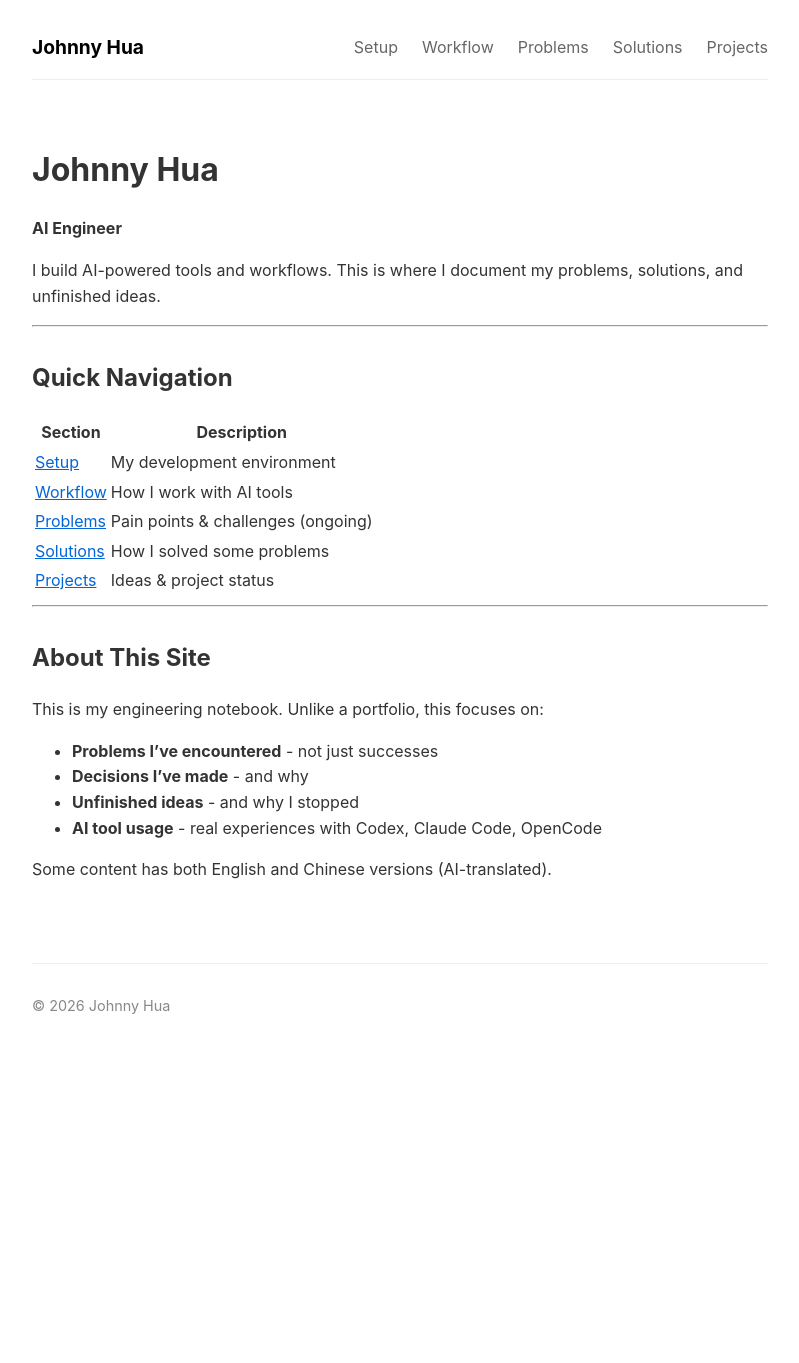
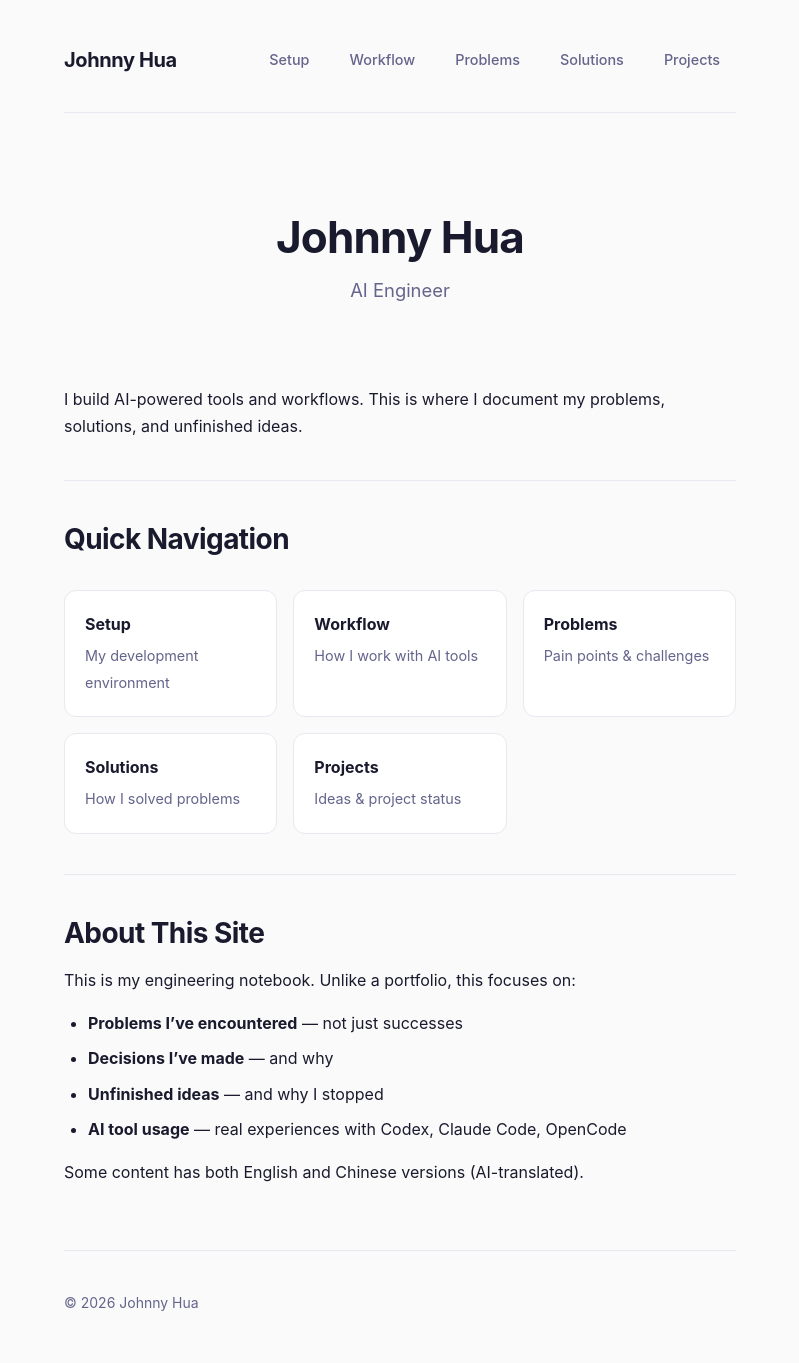
Before and after one commit to JohnnyHua/JohnnyHua.github.io, a Jekyll site: the page built from index.md, in a window 1280 px wide. Shown: the whole page, without its empty margins (240-1039 px from the left). Built offline with Jekyll 4.4.1, drawn with Linux system fonts in a browser that asks for light colours; before the commit the page ends 1064 px from its top, so only the background shows below that.

Commit message:
Enhance CSS: modern minimalist design with dark mode

```diff
--- a/assets/css/style.css
+++ b/assets/css/style.css
@@ -1,89 +1,368 @@
 /* Base */
+:root {
+  --font-sans: -apple-system, BlinkMacSystemFont, "Segoe UI", Roboto, "Helvetica Neue", Arial, sans-serif;
+  --font-mono: "SF Mono", "Fira Code", "JetBrains Mono", Consolas, monospace;
+  --color-text: #1a1a2e;
+  --color-text-secondary: #64648c;
+  --color-bg: #fafafa;
+  --color-card: #ffffff;
+  --color-border: #e8e8f0;
+  --color-accent: #6366f1;
+  --color-accent-hover: #4f46e5;
+  --color-code-bg: #f6f8fa;
+  --shadow-sm: 0 1px 2px rgba(0, 0, 0, 0.04);
+  --shadow-md: 0 4px 12px rgba(0, 0, 0, 0.08);
+  --radius: 12px;
+  --radius-sm: 8px;
+}
+
+@media (prefers-color-scheme: dark) {
+  :root {
+    --color-text: #e8e8f0;
+    --color-text-secondary: #9898b8;
+    --color-bg: #0f0f1a;
+    --color-card: #1a1a2e;
+    --color-border: #2a2a40;
+    --color-code-bg: #1f1f35;
+  }
+}
+
 * { box-sizing: border-box; }
+
+html {
+  scroll-behavior: smooth;
+}
+
 body {
-  font-family: -apple-system, BlinkMacSystemFont, "Segoe UI", Roboto, "Helvetica Neue", Arial, sans-serif;
-  line-height: 1.6;
-  max-width: 800px;
+  font-family: var(--font-sans);
+  font-size: 16px;
+  line-height: 1.7;
+  max-width: 720px;
   margin: 0 auto;
-  padding: 2rem;
-  color: #333;
+  padding: 2rem 1.5rem;
+  background: var(--color-bg);
+  color: var(--color-text);
+  -webkit-font-smoothing: antialiased;
 }
 
 /* Header */
+header {
+  margin-bottom: 3rem;
+  padding-bottom: 1.5rem;
+  border-bottom: 1px solid var(--color-border);
+}
+
 header nav {
   display: flex;
   justify-content: space-between;
   align-items: center;
-  padding-bottom: 1rem;
-  border-bottom: 1px solid #eee;
+  flex-wrap: wrap;
+  gap: 1rem;
 }
+
+.logo {
+  font-weight: 700;
+  font-size: 1.25rem;
+  color: var(--color-text);
+  text-decoration: none;
+  letter-spacing: -0.02em;
+}
+
 header nav ul {
   list-style: none;
   display: flex;
-  gap: 1.5rem;
+  gap: 0.5rem;
   margin: 0;
   padding: 0;
 }
-header nav a { text-decoration: none; color: #666; }
-header nav a:hover { color: #000; }
-.logo { font-weight: bold; font-size: 1.2rem; color: #000; }
 
-/* Content */
-main { min-height: 60vh; padding: 2rem 0; }
-h1, h2, h3 { margin-top: 2rem; }
-a { color: #0366d6; }
+header nav ul li a {
+  display: inline-block;
+  padding: 0.5rem 1rem;
+  color: var(--color-text-secondary);
+  text-decoration: none;
+  font-size: 0.9rem;
+  font-weight: 500;
+  border-radius: var(--radius-sm);
+  transition: all 0.2s ease;
+}
+
+header nav ul li a:hover {
+  color: var(--color-text);
+  background: var(--color-code-bg);
+}
+
+/* Typography */
+h1, h2, h3, h4 {
+  margin-top: 2.5rem;
+  margin-bottom: 1rem;
+  font-weight: 700;
+  letter-spacing: -0.02em;
+  line-height: 1.3;
+}
+
+h1 { font-size: 2.25rem; }
+h2 { font-size: 1.75rem; }
+h3 { font-size: 1.35rem; }
+h4 { font-size: 1.1rem; }
+
+p { margin: 1rem 0; }
+
+a {
+  color: var(--color-accent);
+  text-decoration: none;
+  transition: color 0.2s ease;
+}
+
+a:hover { color: var(--color-accent-hover); }
+
+/* Code */
 code {
-  background: #f6f8fa;
-  padding: 0.2em 0.4em;
-  border-radius: 3px;
-  font-size: 0.9em;
+  font-family: var(--font-mono);
+  font-size: 0.875em;
+  background: var(--color-code-bg);
+  padding: 0.2em 0.5em;
+  border-radius: 6px;
 }
+
 pre {
-  background: #f6f8fa;
-  padding: 1rem;
-  border-radius: 6px;
+  font-family: var(--font-mono);
+  font-size: 0.875rem;
+  background: var(--color-code-bg);
+  padding: 1.25rem;
+  border-radius: var(--radius);
   overflow-x: auto;
+  margin: 1.5rem 0;
+  border: 1px solid var(--color-border);
 }
-pre code { padding: 0; background: none; }
 
-/* Cards for lists */
-.card-list { list-style: none; padding: 0; }
+pre code {
+  padding: 0;
+  background: none;
+  font-size: inherit;
+}
+
+/* Blockquote */
+blockquote {
+  margin: 1.5rem 0;
+  padding: 1rem 1.5rem;
+  border-left: 4px solid var(--color-accent);
+  background: var(--color-code-bg);
+  border-radius: 0 var(--radius-sm) var(--radius-sm) 0;
+  color: var(--color-text-secondary);
+}
+
+blockquote p:last-child { margin-bottom: 0; }
+
+/* Lists */
+ul, ol {
+  padding-left: 1.5rem;
+  margin: 1rem 0;
+}
+
+li { margin: 0.5rem 0; }
+
+/* Tables */
+table {
+  width: 100%;
+  border-collapse: collapse;
+  margin: 1.5rem 0;
+  font-size: 0.95rem;
+}
+
+th, td {
+  padding: 0.75rem 1rem;
+  text-align: left;
+  border-bottom: 1px solid var(--color-border);
+}
+
+th {
+  font-weight: 600;
+  color: var(--color-text-secondary);
+  font-size: 0.85rem;
+  text-transform: uppercase;
+  letter-spacing: 0.05em;
+}
+
+tr:hover td { background: var(--color-code-bg); }
+
+/* Cards */
 .card {
-  border: 1px solid #eee;
-  border-radius: 8px;
-  padding: 1rem 1.5rem;
+  display: block;
+  background: var(--color-card);
+  border: 1px solid var(--color-border);
+  border-radius: var(--radius);
+  padding: 1.5rem;
   margin-bottom: 1rem;
-  transition: box-shadow 0.2s;
+  text-decoration: none;
+  color: var(--color-text);
+  transition: all 0.2s ease;
+  box-shadow: var(--shadow-sm);
 }
-.card:hover { box-shadow: 0 2px 8px rgba(0,0,0,0.1); }
-.card h3 { margin: 0 0 0.5rem; }
-.card p { margin: 0; color: #666; }
-.card .status {
+
+.card:hover {
+  border-color: var(--color-accent);
+  box-shadow: var(--shadow-md);
+  transform: translateY(-2px);
+}
+
+.card h3 {
+  margin: 0 0 0.5rem;
+  font-size: 1.15rem;
+  color: var(--color-text);
+}
+
+.card p {
+  margin: 0;
+  color: var(--color-text-secondary);
+  font-size: 0.95rem;
+}
+
+.card-list {
+  list-style: none;
+  padding: 0;
+  margin: 1.5rem 0;
+}
+
+/* Status badges */
+.status {
   display: inline-block;
-  padding: 0.2rem 0.6rem;
-  border-radius: 12px;
-  font-size: 0.8rem;
-  margin-left: 0.5rem;
+  padding: 0.25rem 0.75rem;
+  border-radius: 20px;
+  font-size: 0.75rem;
+  font-weight: 600;
+  text-transform: uppercase;
+  letter-spacing: 0.05em;
 }
-.status.pending { background: #fff3cd; color: #856404; }
-.status.in-progress { background: #cce5ff; color: #004085; }
-.status.solved { background: #d4edda; color: #155724; }
-.status.paused { background: #f8d7da; color: #721c24; }
+
+.status.pending { background: #fef3c7; color: #92400e; }
+.status.in-progress { background: #dbeafe; color: #1e40af; }
+.status.solved { background: #d1fae5; color: #065f46; }
+.status.paused { background: #fee2e2; color: #991b1b; }
+.status.complete { background: #d1fae5; color: #065f46; }
+.status.abandoned { background: #f3f4f6; color: #4b5563; }
 
 /* Tags */
-.tags { color: #888; font-size: 0.9rem; }
+.tags, .meta .tags {
+  display: inline-flex;
+  gap: 0.5rem;
+  flex-wrap: wrap;
+  color: var(--color-text-secondary);
+  font-size: 0.85rem;
+}
+
+/* Post meta */
+.post-header {
+  margin-bottom: 2rem;
+  padding-bottom: 1.5rem;
+  border-bottom: 1px solid var(--color-border);
+}
+
+.post-header h1 { margin-top: 0; }
+
+.meta {
+  display: flex;
+  gap: 1.5rem;
+  align-items: center;
+  color: var(--color-text-secondary);
+  font-size: 0.9rem;
+  margin-top: 0.75rem;
+}
+
+.meta time {
+  font-variant-numeric: tabular-nums;
+}
+
+/* HR */
+hr {
+  border: none;
+  height: 1px;
+  background: var(--color-border);
+  margin: 2.5rem 0;
+}
 
 /* Footer */
 footer {
-  border-top: 1px solid #eee;
-  padding-top: 1rem;
-  margin-top: 2rem;
-  color: #888;
+  margin-top: 4rem;
+  padding-top: 1.5rem;
+  border-top: 1px solid var(--color-border);
+  color: var(--color-text-secondary);
+  font-size: 0.875rem;
+}
+
+/* Hero section */
+.hero {
+  text-align: center;
+  padding: 3rem 0;
+  margin-bottom: 2rem;
+}
+
+.hero h1 {
+  font-size: 2.75rem;
+  margin-top: 0;
+  margin-bottom: 0.5rem;
+}
+
+.hero .tagline {
+  color: var(--color-text-secondary);
+  font-size: 1.15rem;
+  margin: 0;
+}
+
+/* Quick nav grid */
+.quick-nav {
+  display: grid;
+  grid-template-columns: repeat(auto-fit, minmax(200px, 1fr));
+  gap: 1rem;
+  margin: 2rem 0;
+}
+
+.quick-nav a {
+  display: block;
+  padding: 1.25rem;
+  background: var(--color-card);
+  border: 1px solid var(--color-border);
+  border-radius: var(--radius);
+  text-decoration: none;
+  transition: all 0.2s ease;
+}
+
+.quick-nav a:hover {
+  border-color: var(--color-accent);
+  transform: translateY(-2px);
+  box-shadow: var(--shadow-md);
+}
+
+.quick-nav a strong {
+  display: block;
+  color: var(--color-text);
+  margin-bottom: 0.25rem;
+}
+
+.quick-nav a span {
+  color: var(--color-text-secondary);
   font-size: 0.9rem;
+}
+
+/* Checkbox */
+input[type="checkbox"] {
+  width: 1.1rem;
+  height: 1.1rem;
+  margin-right: 0.5rem;
+  accent-color: var(--color-accent);
 }
 
 /* Responsive */
 @media (max-width: 600px) {
-  header nav { flex-direction: column; gap: 1rem; }
-  header nav ul { flex-wrap: wrap; justify-content: center; }
+  body { padding: 1.5rem 1rem; }
+  header nav { flex-direction: column; align-items: flex-start; }
+  h1 { font-size: 1.85rem; }
+  h2 { font-size: 1.5rem; }
+  .hero h1 { font-size: 2rem; }
 }
+
+/* Selection */
+::selection {
+  background: var(--color-accent);
+  color: white;
+}
--- a/index.md
+++ b/index.md
@@ -3,9 +3,10 @@ layout: default
 title: Home
 ---
 
-# Johnny Hua
-
-**AI Engineer**
+<div class="hero">
+  <h1>Johnny Hua</h1>
+  <p class="tagline">AI Engineer</p>
+</div>
 
 I build AI-powered tools and workflows. This is where I document my problems, solutions, and unfinished ideas.
 
@@ -13,13 +14,28 @@ I build AI-powered tools and workflows. This is where I document my problems, so
 
 ## Quick Navigation
 
-| Section | Description |
-|---------|-------------|
-| [Setup](/setup/) | My development environment |
-| [Workflow](/workflow/) | How I work with AI tools |
-| [Problems](/problems/) | Pain points & challenges (ongoing) |
-| [Solutions](/solutions/) | How I solved some problems |
-| [Projects](/projects/) | Ideas & project status |
+<div class="quick-nav">
+  <a href="/setup/">
+    <strong>Setup</strong>
+    <span>My development environment</span>
+  </a>
+  <a href="/workflow/">
+    <strong>Workflow</strong>
+    <span>How I work with AI tools</span>
+  </a>
+  <a href="/problems/">
+    <strong>Problems</strong>
+    <span>Pain points & challenges</span>
+  </a>
+  <a href="/solutions/">
+    <strong>Solutions</strong>
+    <span>How I solved problems</span>
+  </a>
+  <a href="/projects/">
+    <strong>Projects</strong>
+    <span>Ideas & project status</span>
+  </a>
+</div>
 
 ---
 
@@ -27,9 +43,9 @@ I build AI-powered tools and workflows. This is where I document my problems, so
 
 This is my engineering notebook. Unlike a portfolio, this focuses on:
 
-- **Problems I've encountered** - not just successes
-- **Decisions I've made** - and why
-- **Unfinished ideas** - and why I stopped
-- **AI tool usage** - real experiences with Codex, Claude Code, OpenCode
+- **Problems I've encountered** — not just successes
+- **Decisions I've made** — and why
+- **Unfinished ideas** — and why I stopped
+- **AI tool usage** — real experiences with Codex, Claude Code, OpenCode
 
 Some content has both English and Chinese versions (AI-translated).
```
